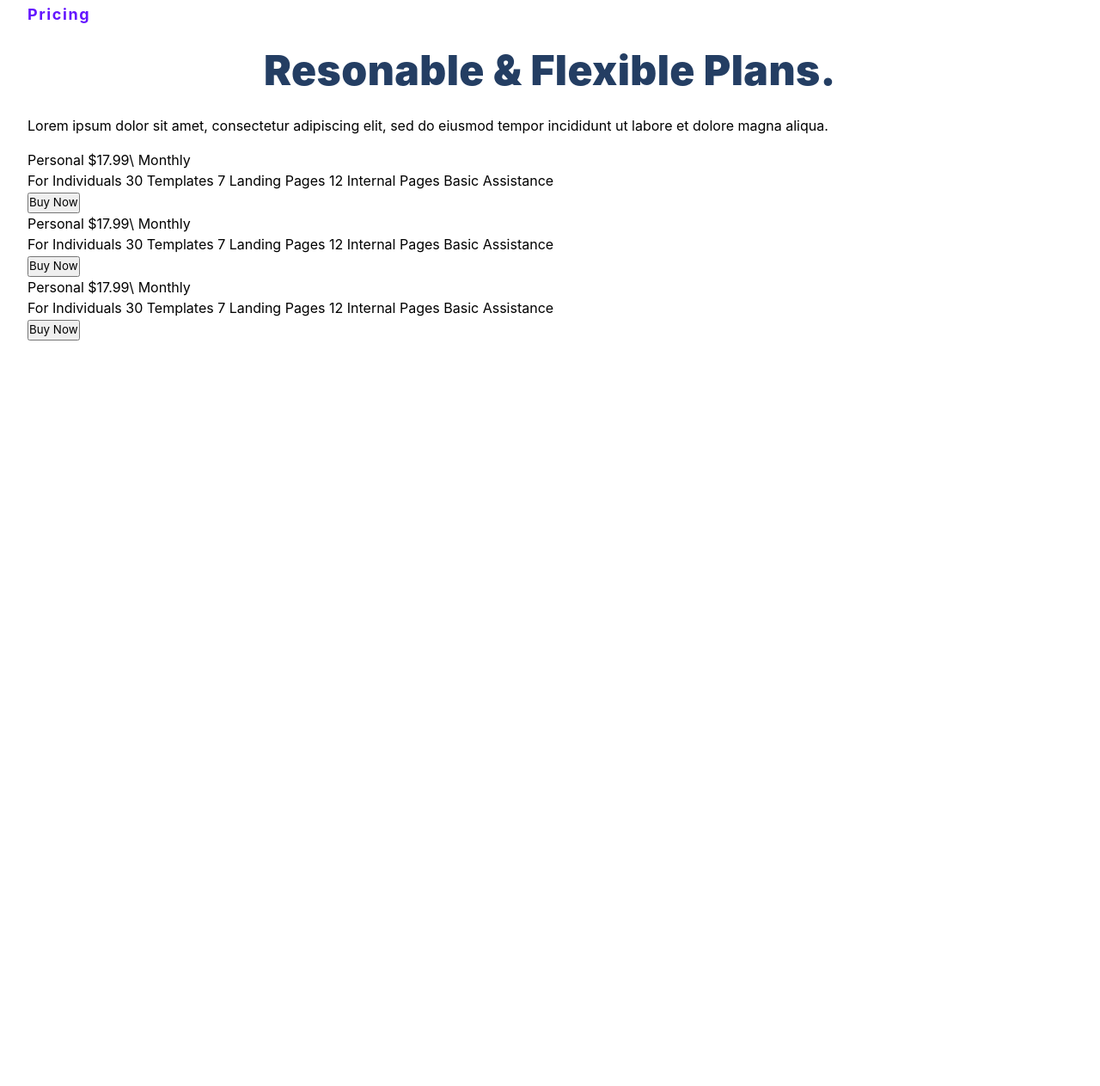
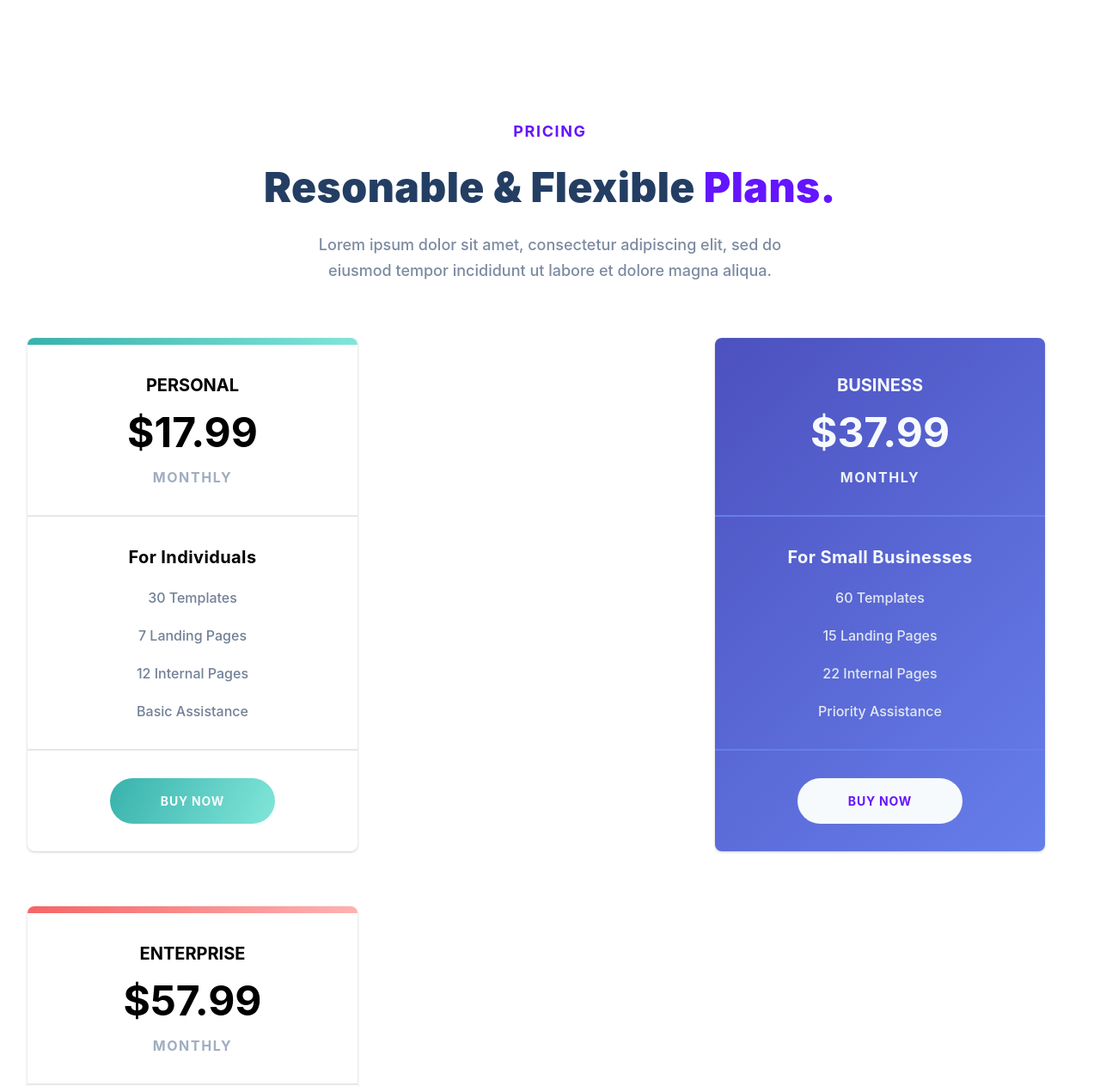
Before and after one commit to rgarci82/Treact-Website-Clone, a plain HTML site: page index.html in a window 1280 px wide. Shown: the part 4068-5331 px from the top of the page at 86% size. Before the commit the page ends 4496 px from the top, so only its background shows below. Drawn offline with Linux system fonts and the light colour scheme.

Commit message:
pricing section

```diff
--- a/index.html
+++ b/index.html
@@ -370,63 +370,67 @@
         <div class="container">
           <div class="row row__pricing">
             <div class="pricing__description">
-              <h5>Pricing</h5>
-              <h2>Resonable & Flexible <span>Plans.</span></h2>
-              <p>
+              <h5>PRICING</h5>
+              <h2>Resonable & Flexible <span class="purple">Plans.</span></h2>
+              <p class="pricing__para">
                 Lorem ipsum dolor sit amet, consectetur adipiscing elit, sed do
                 eiusmod tempor incididunt ut labore et dolore magna aliqua.
               </p>
             </div>
             <div class="plans">
               <div class="plan plan__left">
+                <div class="plan__line--color"></div>
                 <div class="plan__header">
                   <span class="name">Personal</span>
-                  <span class="price">$17.99</span>\
+                  <span class="price">$17.99</span>
                   <span class="duration">Monthly</span>
                 </div>
                 <div class="features">
-                  <span>For Individuals</span>
-                  <span>30 Templates</span>
-                  <span>7 Landing Pages</span>
-                  <span>12 Internal Pages</span>
-                  <span>Basic Assistance</span>
+                  <span class="for">For Individuals</span>
+                  <span class="feature">30 Templates</span>
+                  <span class="feature">7 Landing Pages</span>
+                  <span class="feature">12 Internal Pages</span>
+                  <span class="feature">Basic Assistance</span>
                 </div>
                 <div class="btn__wrapper">
-                  <button>Buy Now</button>
+                  <button class="buy__btn">Buy Now</button>
                 </div>
               </div>
               <div class="plan plan__middle">
                 <div class="plan__header">
-                  <span class="name">Personal</span>
-                  <span class="price">$17.99</span>\
+                  <span class="name">Business</span>
+                  <span class="price">$37.99</span>
+                  <span class="duration duration__middle">Monthly</span>
+                </div>
+                <div class="features features__middle">
+                  <span class="for">For Small Businesses</span>
+                  <span class="feature feature__middle">60 Templates</span>
+                  <span class="feature feature__middle">15 Landing Pages</span>
+                  <span class="feature feature__middle">22 Internal Pages</span>
+                  <span class="feature feature__middle"
+                    >Priority Assistance</span
+                  >
+                </div>
+                <div class="btn__wrapper">
+                  <button class="buy__btn btn__middle">Buy Now</button>
+                </div>
+              </div>
+              <div class="plan plan__right">
+                <div class="plan__line--color line"></div>
+                <div class="plan__header">
+                  <span class="name">Enterprise</span>
+                  <span class="price">$57.99</span>
                   <span class="duration">Monthly</span>
                 </div>
                 <div class="features">
-                  <span>For Individuals</span>
-                  <span>30 Templates</span>
-                  <span>7 Landing Pages</span>
-                  <span>12 Internal Pages</span>
-                  <span>Basic Assistance</span>
+                  <span class="for">For Large Companies</span>
+                  <span class="feature">90 Templates</span>
+                  <span class="feature">27 Landing Pages</span>
+                  <span class="feature">37 Internal Pages</span>
+                  <span class="feature">Personal Assistance</span>
                 </div>
                 <div class="btn__wrapper">
-                  <button>Buy Now</button>
-                </div>
-              </div>
-              <div class="plan plan__right">
-                <div class="plan__header">
-                  <span class="name">Personal</span>
-                  <span class="price">$17.99</span>\
-                  <span class="duration">Monthly</span>
-                </div>
-                <div class="features">
-                  <span>For Individuals</span>
-                  <span>30 Templates</span>
-                  <span>7 Landing Pages</span>
-                  <span>12 Internal Pages</span>
-                  <span>Basic Assistance</span>
-                </div>
-                <div class="btn__wrapper">
-                  <button>Buy Now</button>
+                  <button class="buy__btn btn__right">Buy Now</button>
                 </div>
               </div>
             </div>
--- a/styles.css
+++ b/styles.css
@@ -1,5 +1,5 @@
 *{
-    font-family: "Inter", sans-serif;
+    font-family: "Inter", system-ui;
     line-height: 1.5;
     padding: 0;
     margin: 0;
@@ -565,3 +565,163 @@ input:focus{
     margin-top: 48px;
     font-size: 14px;
 }
+
+/*PRICING*/
+
+.row__pricing{
+    padding: 96px 0;
+}
+
+.pricing__description{
+    margin-top: 40px;
+    display: flex;
+    flex-direction: column;
+    align-items: center;
+    justify-content: center;
+}
+
+.pricing__para{
+    margin-bottom: 0;
+    width: 100%;
+    text-align: center;
+    font-size: 18px;
+    font-weight: 500;
+    color: rgba(124,139,161,1);
+    line-height: 1.625;
+    max-width: 576px;
+}
+
+.plans{
+    display: flex;
+    flex-wrap: wrap;
+    justify-content: space-between;
+}
+
+.plan{
+    width: calc(100%/3);
+    display: flex;
+    flex-direction: column;
+    margin-top: 64px;
+    margin-right: 32px;
+    padding: 8px 32px 0 32px;
+    max-width: 384px;
+    text-align: center;
+    border-radius: 8px;
+    box-shadow: 0px 1px 3px rgb(128 128 128 / 40%);
+    position: relative;
+}
+
+.plan__header{
+    display: flex;
+    flex-direction: column;
+    text-transform: uppercase;
+    line-height: 1.625;
+    padding: 32px 0;
+}
+
+.plan__line--color{
+    border-top-left-radius: 8px;
+    border-top-right-radius: 8px;
+    position: absolute;
+    top: 0px;
+    left: 0px;
+    right: 0px;
+    height: 8px;
+    background: linear-gradient(115deg, rgb(56, 178, 172) 0%, rgb(129, 230, 217) 100%);
+}
+
+.name{
+    font-weight: 700;
+    font-size: 20px;
+}
+
+.price{
+    font-size: 48px;
+    font-weight: 700;
+    margin: 4px 0;
+}
+
+.duration{
+    color: rgba(160,174,192,1);
+    font-weight: 700;
+    letter-spacing: 1.6px;
+}
+
+.features{
+    display: flex;
+    flex-direction: column;
+    margin: 0 -32px;
+    padding: 32px;
+    border: 0 solid #e5e7eb;
+    border-top-width: 2px;
+    border-bottom-width: 2px;
+    flex: 1 1 0%;
+}
+
+.for{
+    font-size: 20px;
+    font-weight: 700;
+    letter-spacing: 0.4px;
+}
+
+.feature{
+    color: rgba(113,128,150,1);
+    margin-top: 20px;
+    font-weight: 500;
+}
+
+.btn__wrapper{
+    padding: 32px 64px;
+}
+
+.buy__btn{
+    padding: 16px 32px;
+    font-weight: 700;
+    color: rgba(247,250,252,1);
+    background: linear-gradient(115deg, rgb(56, 178, 172) 0%, rgb(129, 230, 217) 100%);
+    border-radius: 50px;
+    width: 100%;
+    border: none;
+    letter-spacing: 0.8px;
+    text-transform: uppercase;
+    font-size: 14px;
+    cursor: pointer;
+    transition: all 300ms ease;
+}
+
+.buy__btn:hover{
+    transform: translate(2px, -2px);
+    box-shadow: 0px 5px 10px rgb(70 70 70 / 40%);
+}
+
+.plan__middle{
+    background-image: linear-gradient(135deg, rgb(76, 81, 191) 0%, rgb(102, 126, 234) 100%);
+    color: rgba(247,250,252,1);
+    background-color: rgba(100,21,255,1);
+}
+
+.duration__middle{
+    color: rgba(237,242,247,1);
+}
+
+.feature__middle{
+    color: rgba(226,232,240,1);
+}
+
+.features__middle{
+    border-color: rgba(102,126,234,1);
+}
+
+.btn__middle{
+    background-color: rgba(247,250,252,1) !important;
+    color: rgba(100,21,255,1);
+    background: none;
+}
+
+.line{
+    background: linear-gradient(115deg, rgb(245, 101, 101) 0%, rgb(254, 178, 178) 100%);
+}
+
+.btn__right{
+    background: linear-gradient(115deg, rgb(245, 101, 101) 0%, rgb(254, 178, 178) 100%);
+}
```
